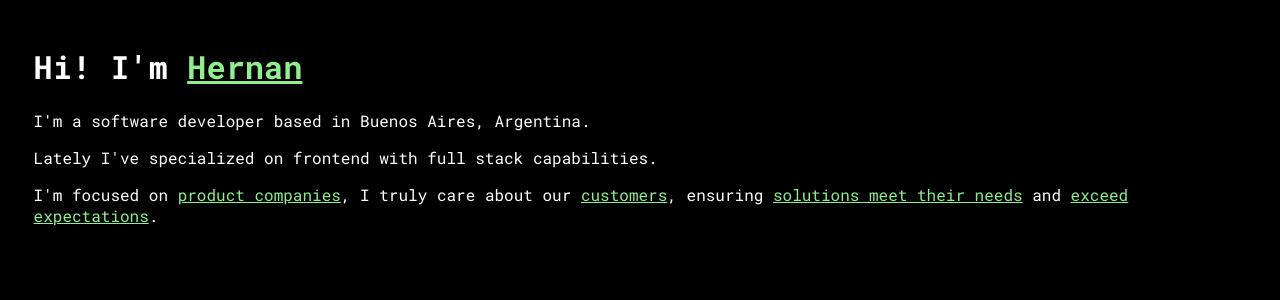
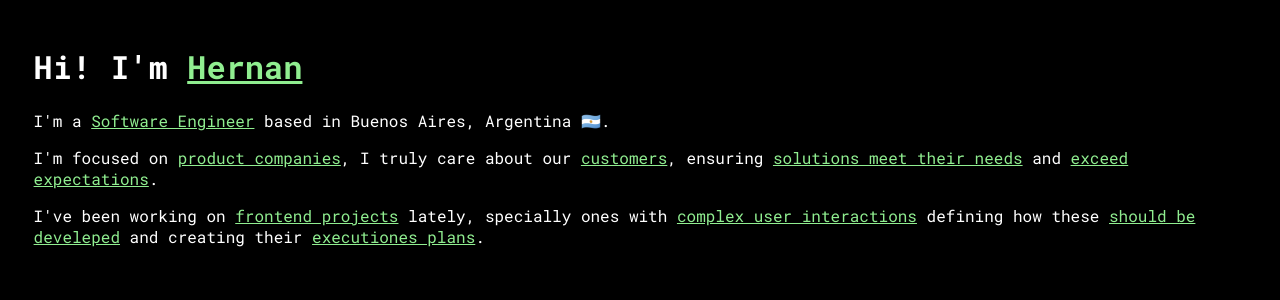
Before and after one commit to hernang87/hernan-site, a React (Create React App) app: page / in a window 1280 px wide. Shown: the top 300 px of the page. Built offline with nearby package versions, Linux system fonts and the light colour scheme.

Commit message:
Add more text

```diff
--- a/src/components/Intro/index.tsx
+++ b/src/components/Intro/index.tsx
@@ -3,9 +3,9 @@ import { HighlightedText } from "../HighlightedText";
 export function Intro() {
   return (
     <section className="intro">
-      <p>I'm a software developer based in Buenos Aires, Argentina.</p>
-      <p>Lately I've specialized on frontend with full stack capabilities.</p>
+      <p>I'm a <HighlightedText text="Software Engineer" /> based in Buenos Aires, Argentina 🇦🇷.</p>
       <p>I'm focused on <HighlightedText text="product companies" />, I truly care about our <HighlightedText text="customers" />, ensuring <HighlightedText text="solutions meet their needs" /> and <HighlightedText text="exceed expectations"/>.</p>
+      <p>I've been working on <HighlightedText text="frontend projects" /> lately, specially ones with <HighlightedText text="complex user interactions" /> defining how these <HighlightedText text="should be develeped" /> and creating their <HighlightedText text="executiones plans"/>.</p>
     </section>
   );
 }
```
